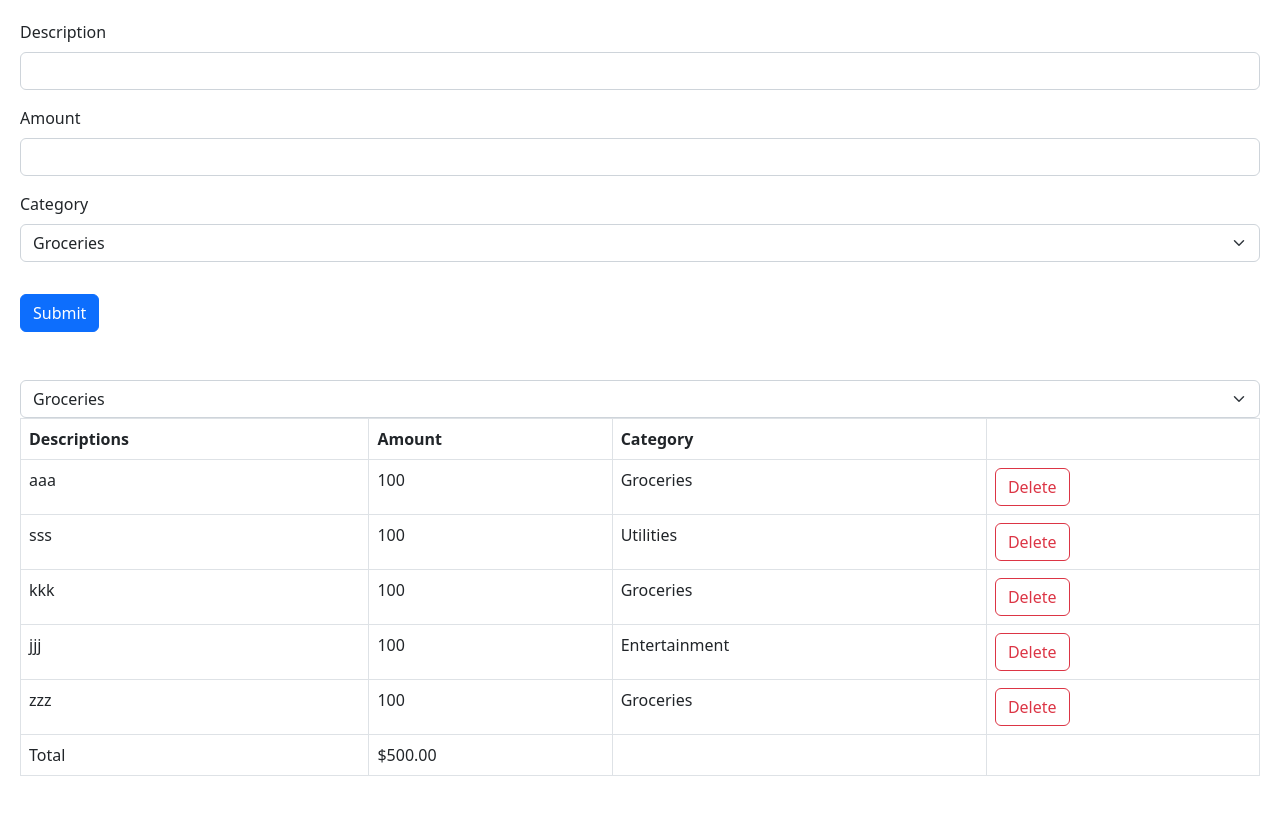
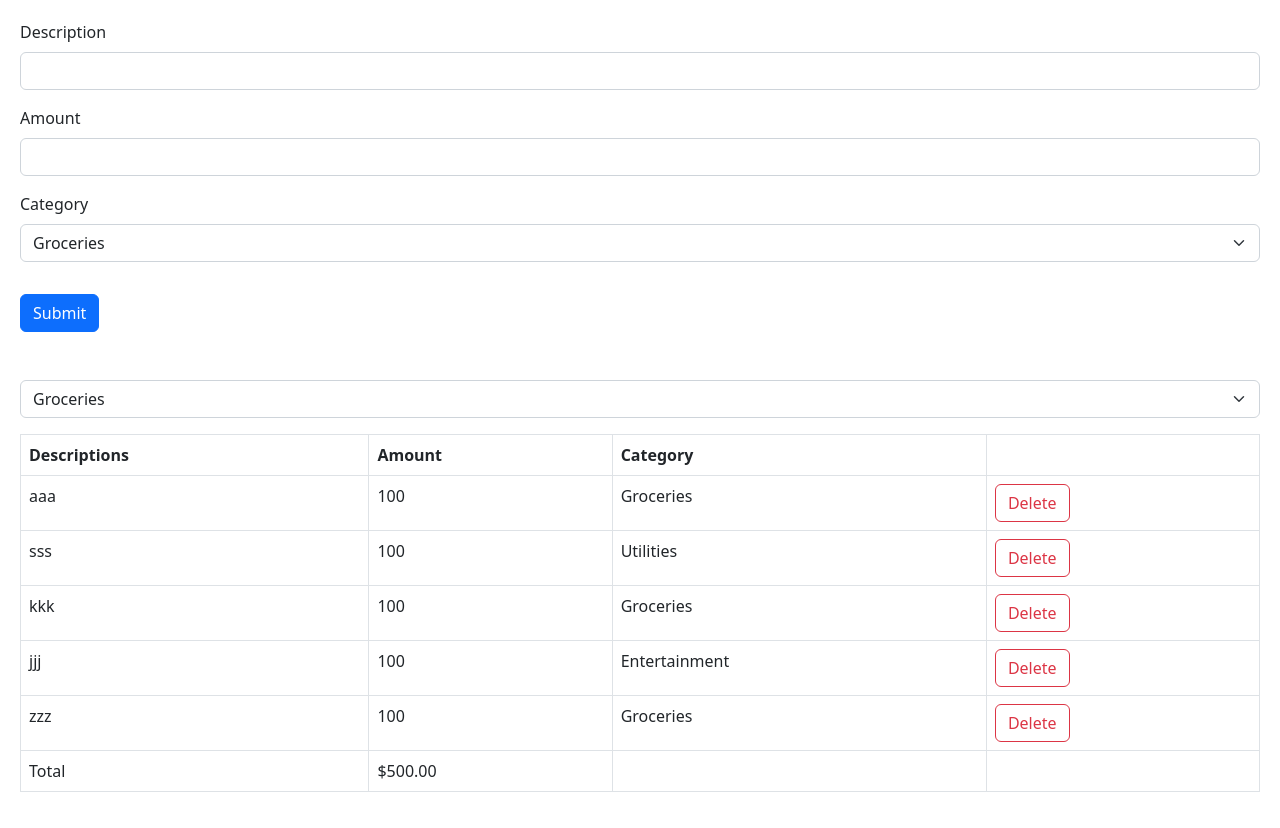
Before and after one commit to HigherIB/react-app-workable, a React (Vite) app: page / in a window 1280 px wide. Built offline with nearby package versions, Linux system fonts and the light colour scheme.

Commit message:
delete setExpenses filter expenses

```diff
--- a/src/App.tsx
+++ b/src/App.tsx
@@ -1,25 +1,24 @@
-import React from "react"
+import React, { useState } from "react"
 import ExpenseList from "./expense-tracker/components/ExpenseList"
 import ExpenseForm from "./expense-tracker/components/ExpenseForm"
 import ExpenseSummary from "./expense-tracker/components/ExpenseSummary"
 
 
 function App(){
-  const expenses = [
+  const [expenses, setExpenses] = useState( [
     {id: 1, description: 'aaa', amount: 100, category: 'Groceries'},
     {id: 2, description: 'sss', amount: 100, category: 'Utilities'},
     {id: 3, description: 'kkk', amount: 100, category: 'Groceries'},
     {id: 4, description: 'jjj', amount: 100, category: 'Entertainment'},
     {id: 5, description: 'zzz', amount: 100, category: 'Groceries'},
-
-  ]
+  ])
 
 
   return (
     <div>
       <ExpenseForm />
       <ExpenseSummary />
-      <ExpenseList expenses={expenses} onDelete={(id) => console.log('Delete', id)}  />
+      <ExpenseList expenses={expenses} onDelete={(id) => setExpenses(expenses.filter((expense) => expense.id !== id))}  />
     </div>
   )
 }
--- a/src/expense-tracker/components/ExpenseList.tsx
+++ b/src/expense-tracker/components/ExpenseList.tsx
@@ -15,7 +15,7 @@ interface Props {
 
 const ExpenseList = ({ expenses, onDelete }: Props) => {
     return (
-        <table className="table table-bordered">
+        <table className="table table-bordered mt-3">
             <thead>
                 <tr>
                     <th>Descriptions</th>
```
